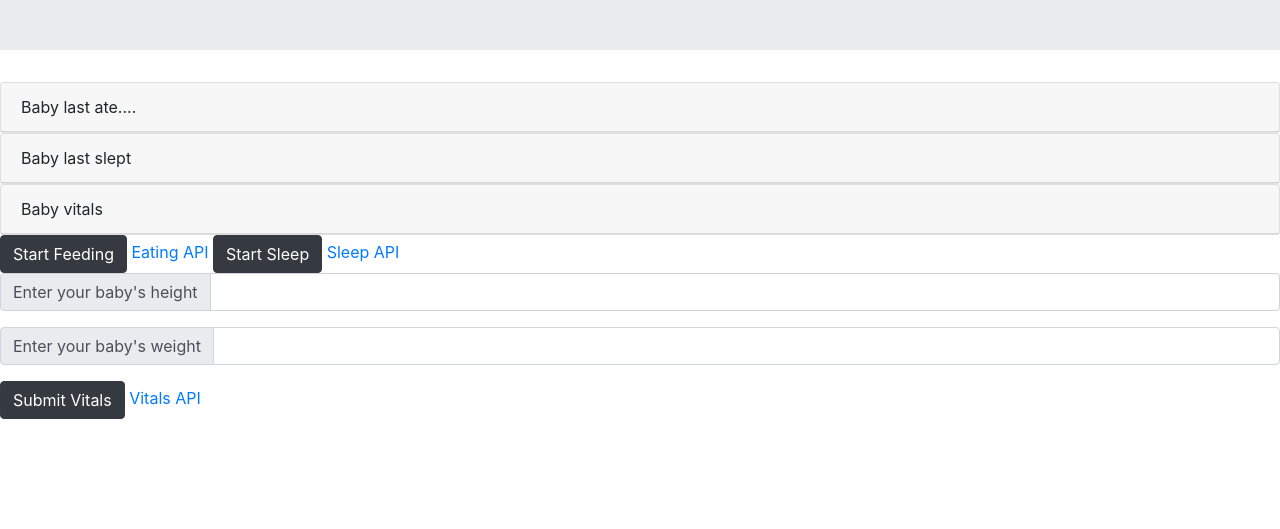
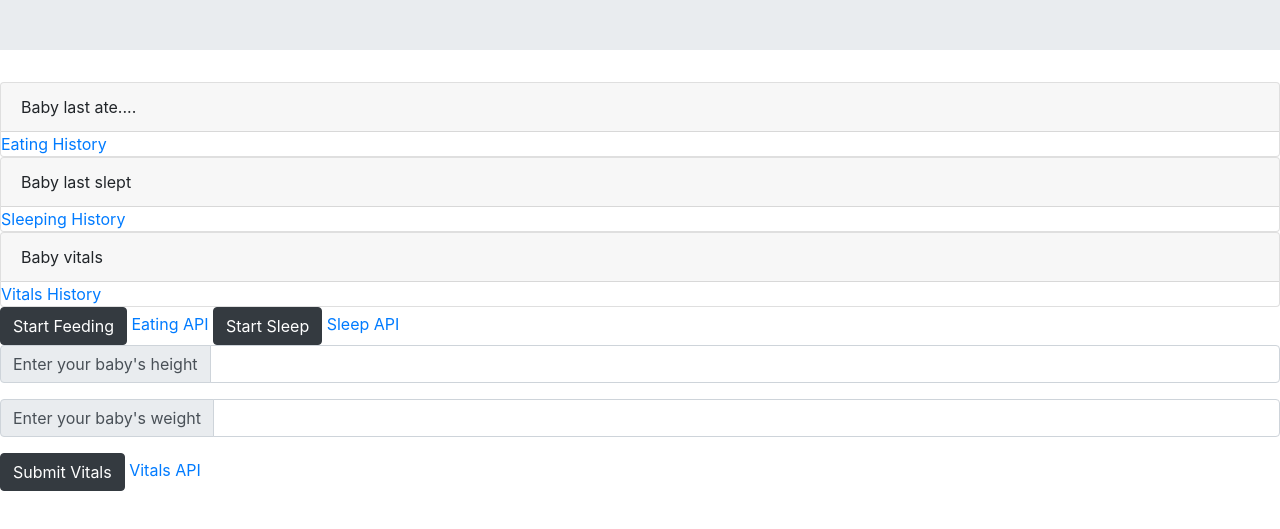
Before and after one commit to jaredwheet/SWDVCapstone, a website: page public/index.html in a window 1280 px wide. Shown: the part 153-682 px from the top of the page. Drawn offline with nearby package versions, Linux system fonts and the light colour scheme.

Commit message:
Update index.html

```diff
--- a/public/index.html
+++ b/public/index.html
@@ -34,6 +34,7 @@
         <div class="card-header">
             Baby last ate....
         </div>
+        <a href="/eat">Eating History</a>
 
     </div>
 
@@ -41,6 +42,7 @@
         <div class="card-header">
             Baby last slept
         </div>
+        <a href="/sleep">Sleeping History</a>
 
     </div>
 
@@ -48,6 +50,7 @@
         <div class="card-header">
             Baby vitals
         </div>
+        <a href="/vitals">Vitals History</a>
 
     </div>
 
```
